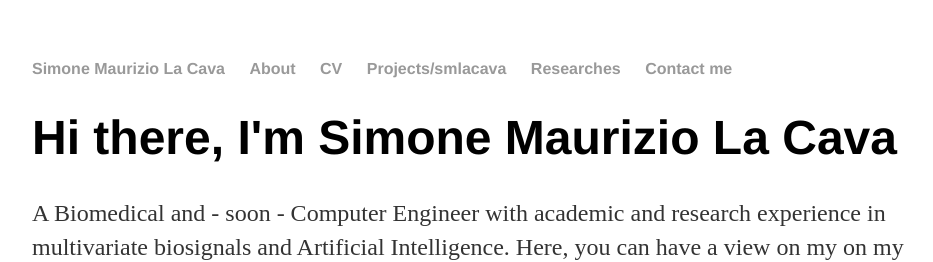
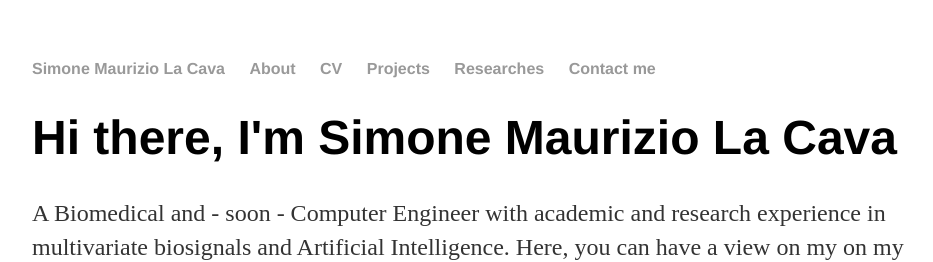
Before and after one commit to smlacava/smlacava.github.io, a Jekyll site: the page built from index.html, in a window 1280 px wide. Shown: the top 262 px of the page, without its empty margins (160-1093 px from the left). Built offline with Jekyll 4.4.1, drawn with Linux system fonts in a browser that asks for light colours.

Commit message:
Update default.html

```diff
--- a/_layouts/default.html
+++ b/_layouts/default.html
@@ -11,7 +11,7 @@
 	        		<li><a href="/">Simone Maurizio La Cava</a></li>
 		        	<li><a href="/about">About</a></li>
 	        		<li><a href="/cv">CV</a></li>
-              <li><a href="https://github.com/smlacava">Projects/smlacava</a></li>
+              <li><a href="https://github.com/smlacava">Projects</a></li>
               <li><a href="https://scholar.google.com/citations?user=ilco-ckAAAAJ&oi=ao">Researches</a></li>
               <li><a href="mailto:simonemaurizio.lacava@gmail.com">Contact me</a></li>
 	    		</ul>
```
